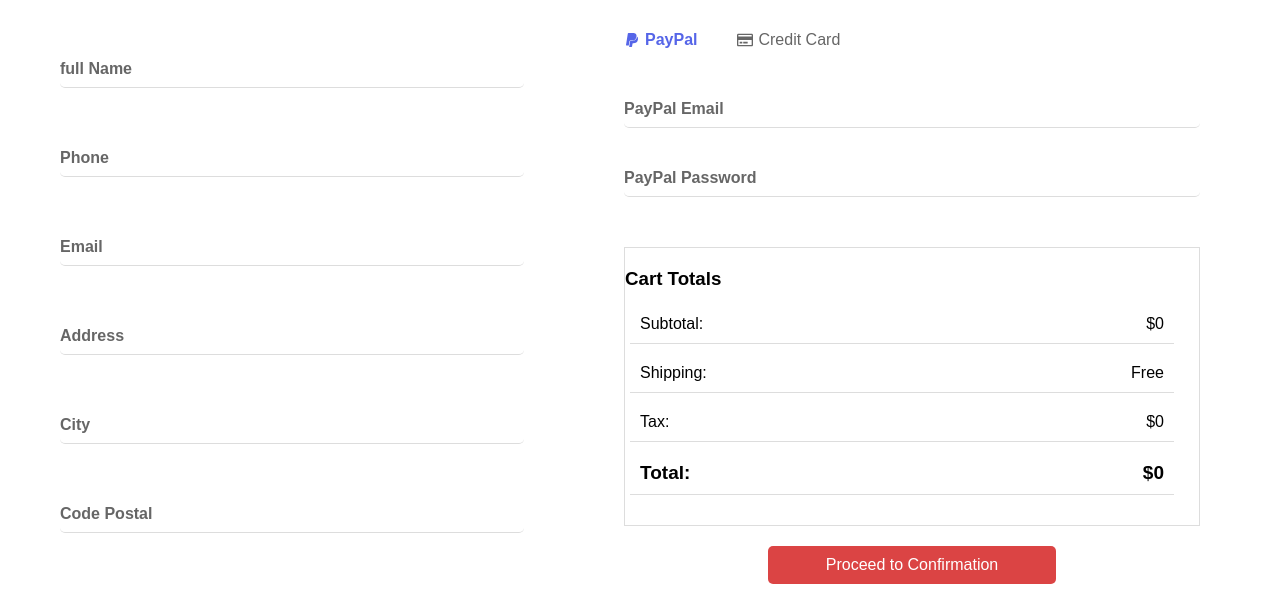
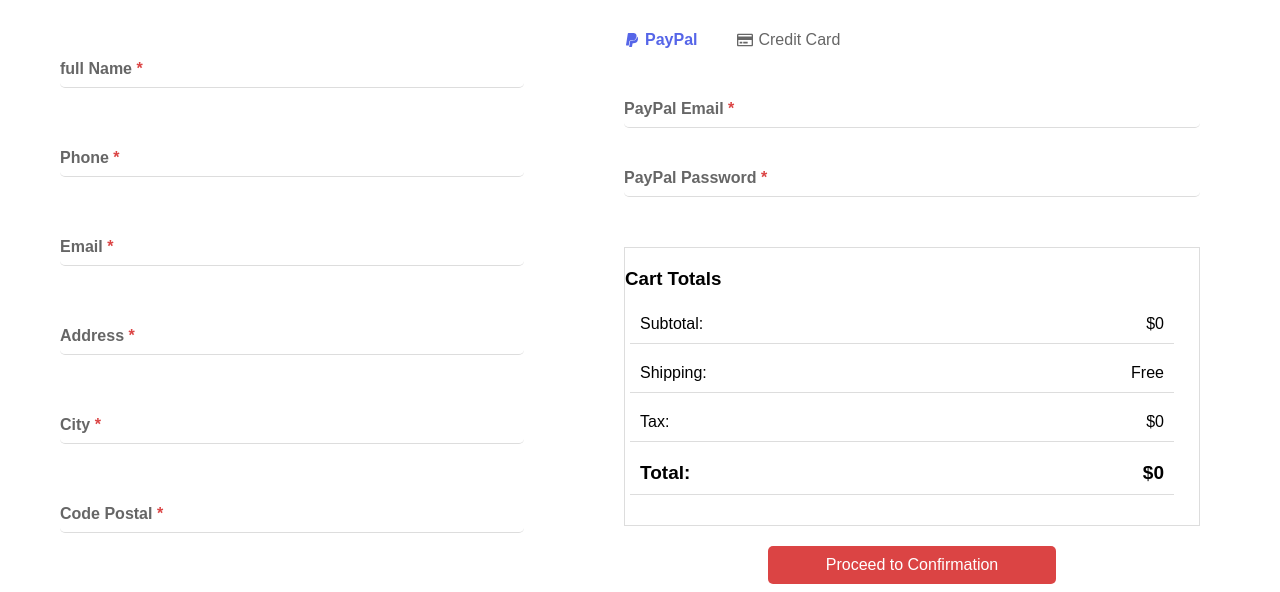
Before and after one commit to ahmidou09/eCommerce_MERN, a React (Vite) app in the folder frontend/: page /checkout in a window 1280 px wide. Shown: the part 208-800 px from the top of the page. Built offline with nearby package versions, Linux system fonts and the light colour scheme; sample sign-in values are in the browser's storage.

Commit message:
Enhanced form fields in `FormFields` component to indicate required fields.

```diff
--- a/frontend/src/components/Checkout/FormFields.jsx
+++ b/frontend/src/components/Checkout/FormFields.jsx
@@ -14,7 +14,9 @@
           value={formFields[field.id]}
           onChange={handleInputChange}
         />
-        <label htmlFor={field.id}>{field.label}</label>
+        <label htmlFor={field.id}>
+          {field.label} <span style={{ color: "var(--color-primary-1)" }}>*</span>
+        </label>
       </div>
     </FormField>
   ));
```
